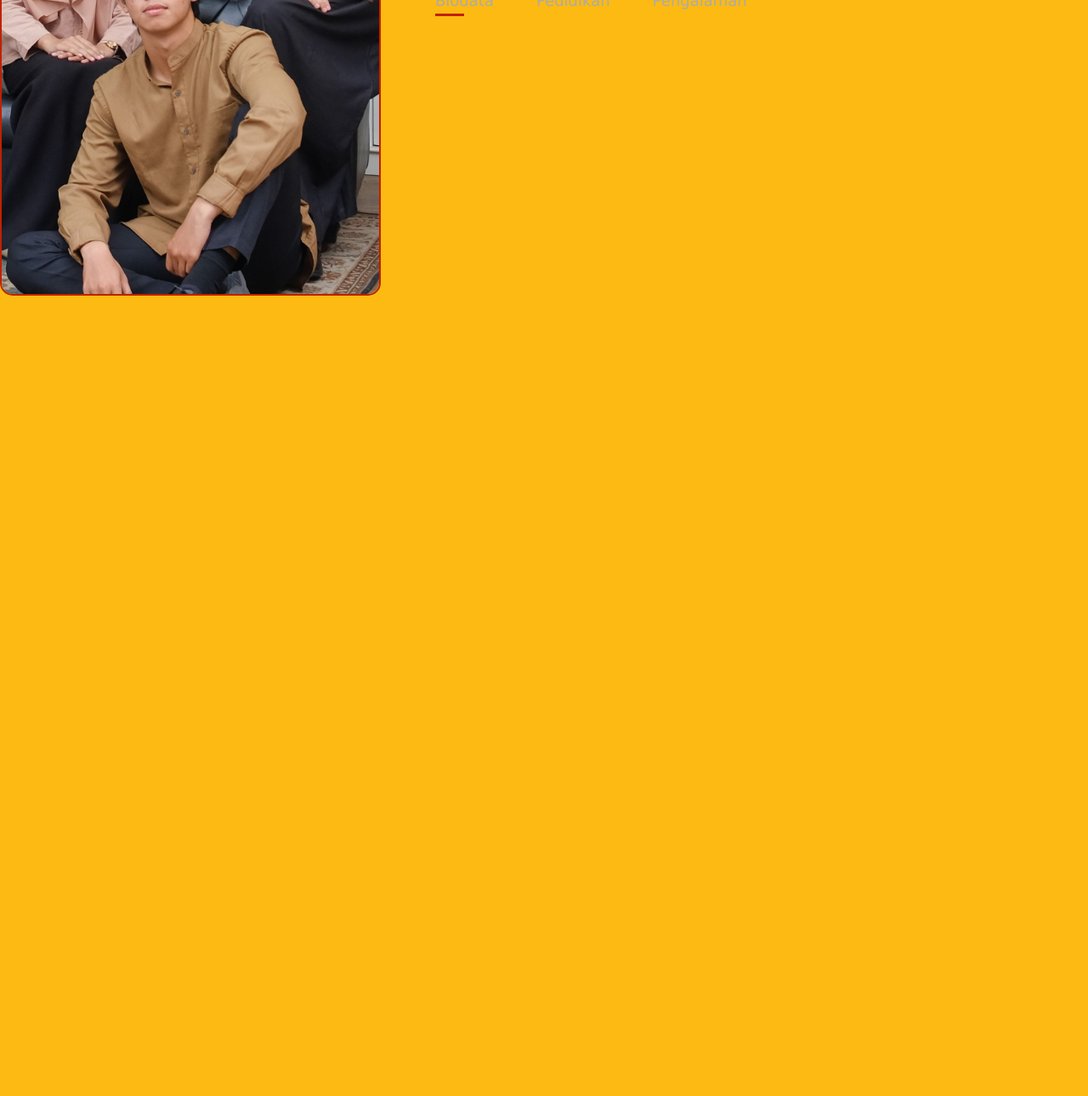
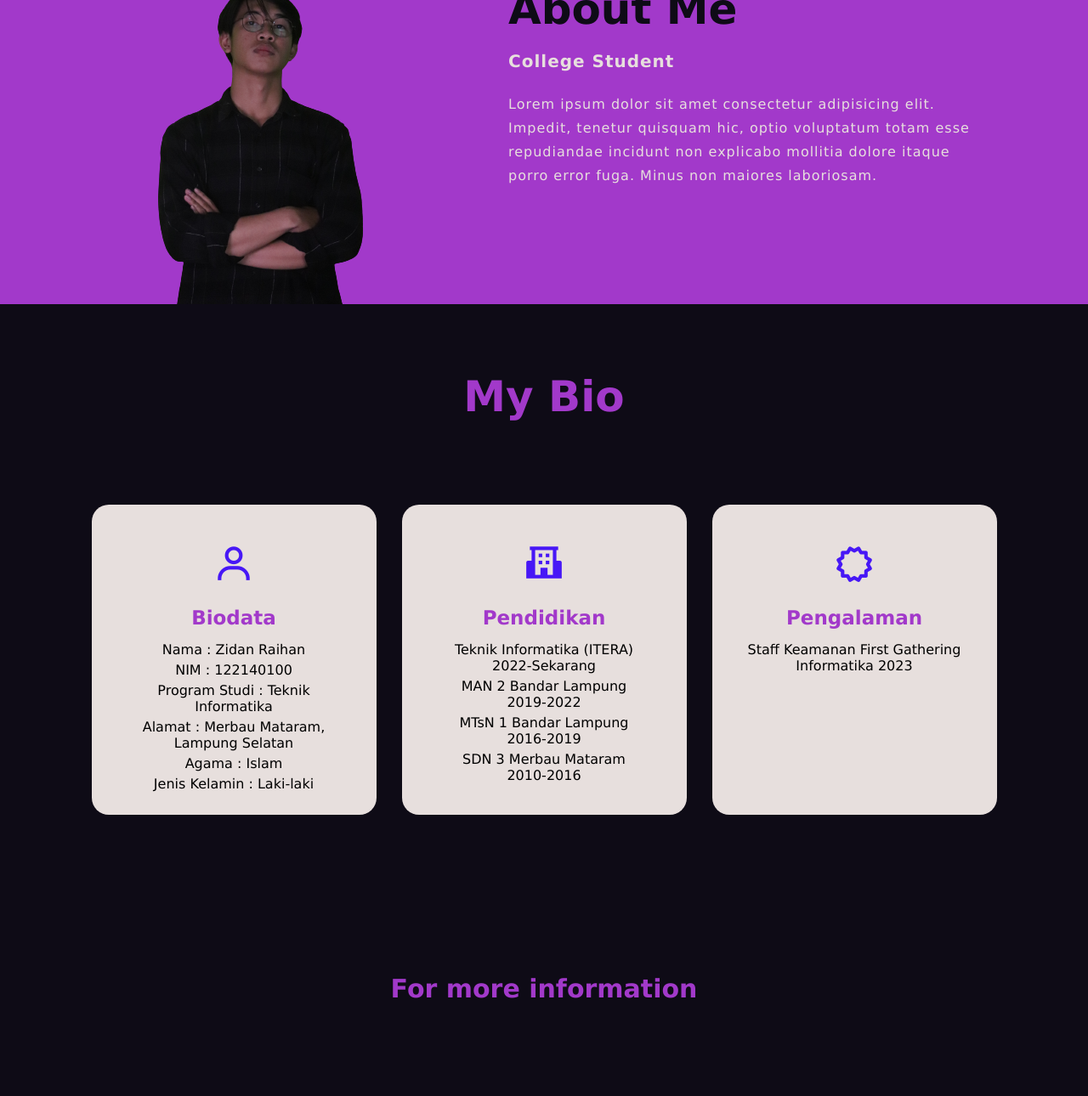
Before and after one commit to zidan-rhn/LDOP_HTML_CSS, a plain HTML site: page index.html in a window 1280 px wide. Shown: the part 980-2270 px from the top of the page at 85% size. Before the commit the page ends 1412 px from the top, so only its background shows below. Drawn offline with nearby package versions, Linux system fonts and the light colour scheme.

Commit message:
-Fix Image -Fix color background, text, etc -add section, footer

```diff
--- a/index.html
+++ b/index.html
@@ -3,6 +3,7 @@
     <head>
         <link rel="stylesheet" href="style.css" />
         <link href='https://unpkg.com/boxicons@2.1.4/css/boxicons.min.css' rel='stylesheet'>
+        <link rel="stylesheet" href="https://cdnjs.cloudflare.com/ajax/libs/font-awesome/4.7.0/css/font-awesome.min.css">
     </head>
 
     <body>
@@ -20,43 +21,72 @@
 
         <section class="home">
             <div class="home_content">
-                <h1>
-                    Hi, Im Zidan Raihan
-                </h1>
-                <h3>College Student</h3>
-                <p>Saya Zidan Raihan, biasa dipanggil Zidan. Saat ini saya menempuh pendidikan sarjana di Institut Teknologi Sumatera
-                    di program studi Teknik Informatika. Saya menyukai olahraga khususnya olahraga angkat beban pada cabang powerlifting.</p>
-                <div class="btn_box">
-                    <a href="#">Contact Me</a>
-                </div>
-            </div>
-
-            <div class="home_sci">
-                <a href="#"><i class='bx bxl-github'></i></a>
-                <a href="#"><i class='bx bxl-instagram-alt' ></i></a>
-                <a href="#"><i class='bx bxl-linkedin-square' ></i></a>
-                <a href="#"><i class='bx bxl-whatsapp'></i></a>
+                <h1>Zidan Raihan</h1>
+                <h3>Informatics Engineering</h3>
             </div>
         </section>
 
-        <div id="about">
-            <div class="container">
-                <div class="row">
-                    <div class="about_col_1">
-                        <img src="DSCF6475_.jpg">
-                    </div>
-                    <div class="about_col_2">
-                        <h1 class="sub_title">About Me</h1>
-                        <!-- <p>Lorem ipsum dolor sit amet consectetur adipisicing elit. Adipisci quibusdam mollitia culpa laudantium! Reprehenderit, provident distinctio enim temporibus facere quod aliquam voluptate exercitationem. Provident tempora mollitia totam commodi temporibus culpa!</p> -->
-                        <div class="tab_title">
-                            <p class="tab_links active_links">Biodata</p>
-                            <p class="tab_links">Pedidikan</p>
-                            <p class="tab_links">Pengalaman</p>
-                        </div>
-                    </div>
+        <!-- =====ABOUT SECTION===== -->
+        <section class="about">
+            <div class="main">
+                <img src="Zidan_png.png">
+                <div class="about_text">
+                    <h2>About Me</h2>
+                    <h5>College Student</h5>
+                    <p>Lorem ipsum dolor sit amet consectetur adipisicing elit. Impedit, tenetur quisquam hic, optio voluptatum totam esse repudiandae incidunt non explicabo mollitia dolore itaque porro error fuga. Minus non maiores laboriosam.</p>
                 </div>
             </div>
+        </section>
 
+        <!-- =====Pendidikan, Pengalaman, dan Biodata===== -->
+        <div class="bio">
+            <div class="title">
+                <h2>My Bio</h2>
+            </div>
         </div>
+
+        <div class="box">
+            <div class="biodata">
+                <i class='bx bx-user'></i>
+                <h5>Biodata</h5>
+                <ul>
+                    <li>Nama : Zidan Raihan</li>
+                    <li>NIM : 122140100</li>
+                    <li>Program Studi : Teknik Informatika</li>
+                    <li>Alamat : Merbau Mataram, Lampung Selatan</li>
+                    <li>Agama : Islam</li>
+                    <li>Jenis Kelamin : Laki-laki</li>
+                </ul>
+            </div>
+
+            <div class="biodata">
+                <i class='bx bxs-school' ></i>
+                <h5>Pendidikan</h5>
+                <ul>
+                    <li>Teknik Informatika (ITERA)<br>2022-Sekarang</li>
+                    <li>MAN 2 Bandar Lampung<br>2019-2022</li>
+                    <li>MTsN 1 Bandar Lampung<br>2016-2019</li>
+                    <li>SDN 3 Merbau Mataram<br>2010-2016</li>
+                </ul>
+            </div>
+
+            <div class="biodata">
+                <i class='bx bx-certification'></i>
+                <h5>Pengalaman</h5>
+                <p>Staff Keamanan First Gathering Informatika 2023</p>
+            </div>
+        </div>
+
+        <!-- =====Footer===== -->
+        <footer>
+            <p>For more information </p>
+            <div class="home_sci">
+                <a href="https://github.com/zidan-rhn"><i class='bx bxl-github'></i></a>
+                <a href="https://www.instagram.com/zdnrhan16/"><i class='bx bxl-instagram-alt' ></i></a>
+                <a href="#"><i class='bx bxl-linkedin-square' ></i></a>
+                <a href="https://wa.me/+6281368358112"><i class='bx bxl-whatsapp'></i></a>
+            </div>
+        </footer>
+
     </body>
 </html>
--- a/style.css
+++ b/style.css
@@ -6,11 +6,11 @@
 }
 
 body {
-    background-color: #fcba12;
+    background-color: #0e0b16;
 }
 
 .header {
-    position: fixed;
+    position: relative;
     top: 0;
     left: 0;
     width: 100%;
@@ -24,7 +24,7 @@ body {
 
 .logo {
     font-size: 25px;
-    color: #333333;
+    color: #e7dfdd;
     text-decoration: none;
     font-weight: 600;
     pointer-events: none;
@@ -32,7 +32,7 @@ body {
 
 .navbar a {
     font-size: 18px;
-    color: #333333;
+    color: #e7dfdd;
     text-decoration: none;
     font-weight: 500;
     margin-left: 35px;
@@ -51,6 +51,7 @@ body {
     display: flex;
     align-items: center;
     padding: 0 10%;
+    /* background-color: #fcba12; */
 }
 
 .home_content {
@@ -61,7 +62,7 @@ body {
     font-size: 56px;
     font-weight: 700;
     line-height: 1.2;
-    color: #333333;
+    color: #e7dfdd;
 }
 
 .home_content h3 {
@@ -75,52 +76,118 @@ body {
     margin: 20px 0 40px;
 }
 
-.home_content .btn_box {
-    display: flex;
-    justify-content: space-between;
-    width: 200px;
-    height: 50px;
-    border-radius: 8px;
-    box-shadow: rgba(0, 0, 0, 0.522) 0px 3px 8px;
+/* =============About============= */
+.about {
+    width: 100%;
+    background-color: #a239ca;
 }
 
-.btn_box a{
-    position: relative;
-    display: inline-flex;
+.about img {
+    width: 300;
+}
+
+.about_text {
+    width: 550px;
+}
+
+.main {
+    width: 1130px;
+    max-width: 95%;
+    margin: 0 auto;
+    display: flex;
+    align-items: center;
+    justify-content:space-around ;
+}
+
+.about_text h2 {
+    color: #0e0b16;
+    font-size: 50px;
+    text-transform: capitalize;
+    margin-bottom: 20px;
+}
+
+.about_text h5 {
+    color: #e7dfdd;
+    letter-spacing: 1px;
+    font-size: 20px;
+    margin-bottom: 25px;
+    text-transform: capitalize;
+}
+
+.about_text p {
+    color: #e7dfdd;
+    letter-spacing: 1px;
+    line-height: 28px;
+    font-size: 16px;
+    margin-bottom: 45px;
+}
+
+.bio {
+    width: 100%;
+    padding: 50px 0px;
+}
+
+.title h2 {
+    color: #a239ca;
+    font-size: 50px;
+    width: 1100px;
+    margin: 30px auto;
+    text-align: center;
+}
+
+.box {
+    display: flex;
     justify-content: center;
     align-items: center;
-    width: 200px;
-    height: 100%;
-    background: #c02101;
-    border-radius: 8px;
-    font-size: 19px;
-    color: #faf0de;
-    text-decoration: none;
-    font-weight: 600;
-    letter-spacing: 1px;
-    z-index: 1;
-    overflow: hidden;
+    min-height: 400px;
 }
 
-/* .btn_box a::before {
-    content: '';
-    position: absolute;
-    top: 0;
-    left: 0;
+.biodata {
+    height: 365px;
+    width: 335px;
+    padding: 20px 35px;
+    background: #e7dfdd;
+    border-radius: 20px;
+    margin: 15px;
+    position: relative;
+    overflow: hidden;
+    text-align: center;
+}
+
+.biodata ul li {
+    list-style: none;
+    margin: 5px 0;
+}
+
+.biodata i {
+    font-size: 50px;
+    display: block;
+    text-align: center;
+    margin: 25px 0px;
+    color: #4717f6;
+}
+
+h5 {
+    color: #a239ca;
+    font-size: 23px;
+    margin-bottom: 15px;
+}
+
+footer {
+    position: relative;
     width: 100%;
-    height: 100%;
-    background: red;
-    z-index: -1;
-    transition: 0.1s;
-} */
-/*
-.btn_box a::hover::before {
-    width: 100%;
-} */
+    height: 400px;
+    display: flex;
+    flex-direction: column;
+    align-items: center;
+    justify-content: center;
+}
 
-.btn_box a:hover {
-    background-color: chocolate;
-    transform: scale(1.02);
+footer p {
+    color: #a239ca;
+    font-size: 30px;
+    font-weight: bold;
+    margin-bottom: 25px;
 }
 
 .home_sci {
@@ -139,17 +206,17 @@ body {
     width: 40px;
     height: 40px;
     background: transparent;
-    border: 2px solid #c02101;
+    border: 2px solid #a239ca;
     border-radius: 50%;
     font-size: 20px;
-    color: #c02101;
+    color: #a239ca;
     text-decoration: none;
     overflow: hidden;
     transition: .2s;
 }
 
 .home_sci a:hover {
-    color: #fcba12;
+    color: #e7dfdd;
 }
 
 /* Ganti warna */
@@ -160,7 +227,7 @@ body {
     left: 0;
     width: 0;
     height: 100%;
-    background: #c02101;
+    background: #a239ca ;
     z-index: -1;
     transition: .2s;
 }
@@ -168,64 +235,3 @@ body {
 .home_sci a:hover::before {
     width: 100%;
 }
-
-/* =============About============= */
-#about {
-    padding: 80px 0;
-    color: #ababab;
-}
-
-.row {
-    display: flex;
-    justify-content: space-between;
-    flex-wrap: wrap ;
-}
-
-.about_col_1 {
-    flex-basis: 35%;
-}
-
-.about_col_1 img {
-    width: 100%;
-    border:2px solid #c02101;
-    border-radius: 15px ;
-}
-
-.about_col_2 {
-    flex-basis: 60%;
-}
-
-.sub_title {
-    font-size: 60px;
-    font-weight: 600;
-    color: #333333;
-}
-
-.tab_title {
-    display: flex;
-    margin: 20px 0 40px;
-}
-
-.tab_links {
-    margin-right: 50px;
-    font-size: 18px;
-    font-weight: 500;
-    cursor: pointer;
-    position: relative;
-}
-
-.tab_links::after {
-    content: '';
-    width: 0;
-    height: 3px;
-    background: #c02101;
-    position: absolute;
-    left: 0;
-    bottom: -8px;
-    transition: .5s;
-}
-
-.tab_links.active_links::after {
-    width: 50%;
-
-}
```
Also changed, not shown: DSCF6475_.jpg (deleted), Zidan_png.png (added).
